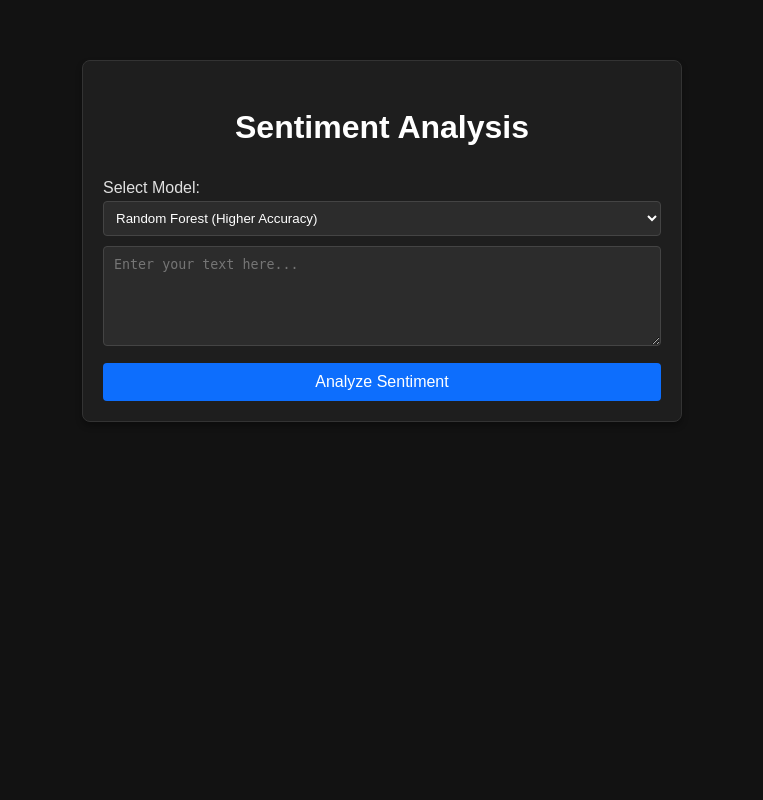
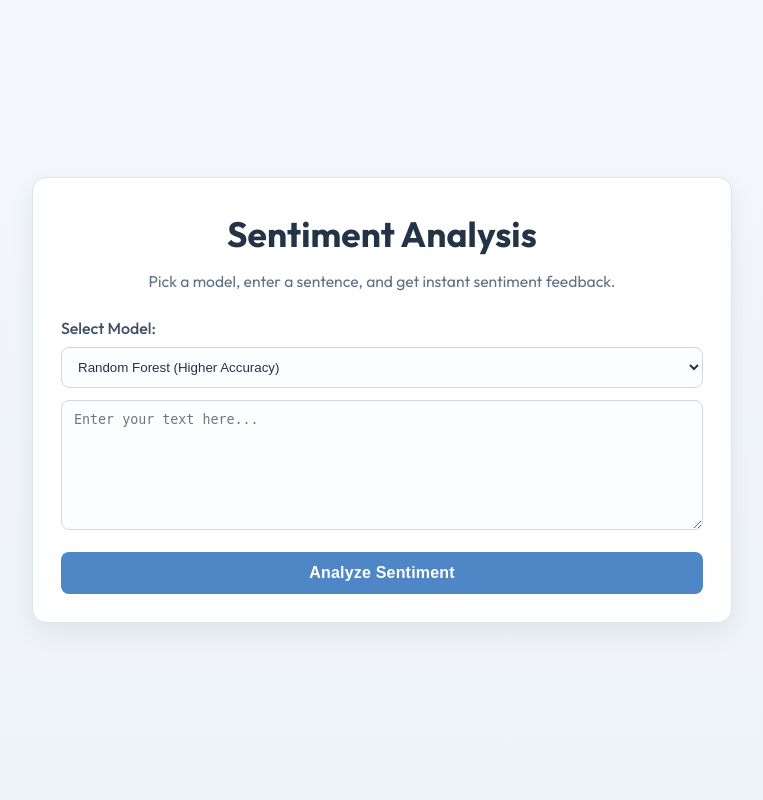
Before and after one commit to aderayendra/simple-sentiment-analysis-app, a Django app: page / in a window 1280 px wide. Shown: the whole page, without its empty margins (258-1021 px from the left). Run offline with Django 5.2, Linux system fonts and the light colour scheme; parts of the project's set-up code (start-up, migrations or seed data) failed here and were passed over.

Commit message:
new index

```diff
--- a/sentiment/templates/sentiment/index.html
+++ b/sentiment/templates/sentiment/index.html
@@ -2,92 +2,151 @@
 <html>
 <head>
     <title>Sentiment Analysis App</title>
+    <link rel="preconnect" href="https://fonts.googleapis.com">
+    <link rel="preconnect" href="https://fonts.gstatic.com" crossorigin>
+    <link href="https://fonts.googleapis.com/css2?family=Outfit:wght@400;500;700;800&display=swap" rel="stylesheet">
     <style>
+        :root {
+            --bg: #eef3f8;
+            --card: #ffffff;
+            --card-border: #dbe5ef;
+            --text: #243447;
+            --muted: #5f7184;
+            --accent: #4f86c6;
+            --accent-hover: #3e74b4;
+        }
+
+        * {
+            box-sizing: border-box;
+        }
+
         body {
-            font-family: Arial, sans-serif;
-            max-width: 600px;
-            margin: 40px auto;
-            padding: 20px;
+            font-family: 'Outfit', sans-serif;
+            min-height: 100vh;
+            margin: 0;
+            padding: 24px;
             line-height: 1.6;
-            background-color: #121212;
-            color: #e0e0e0;
+            color: var(--text);
+            display: grid;
+            place-items: center;
+            background: linear-gradient(180deg, #f4f7fb 0%, var(--bg) 100%);
         }
 
         .container {
-            border: 1px solid #333;
-            background-color: #1e1e1e;
-            padding: 20px;
-            border-radius: 8px;
-            box-shadow: 0 4px 6px rgba(0, 0, 0, 0.3);
+            width: min(700px, 100%);
+            border: 1px solid var(--card-border);
+            background: var(--card);
+            padding: 28px;
+            border-radius: 14px;
+            box-shadow: 0 10px 24px rgba(34, 52, 72, 0.08);
         }
 
         h1 {
-            color: #ffffff;
+            color: var(--text);
             text-align: center;
+            margin: 0 0 6px;
+            font-size: clamp(1.7rem, 3vw, 2.2rem);
+            letter-spacing: 0.1px;
+        }
+
+        .subtitle {
+            margin: 0 0 22px;
+            text-align: center;
+            color: var(--muted);
+            font-size: 0.98rem;
+        }
+
+        label {
+            display: block;
+            margin-bottom: 6px;
+            font-weight: 500;
+            color: #3d4f63;
+        }
+
+        textarea,
+        select {
+            width: 100%;
+            padding: 11px 12px;
+            background: #fbfdff;
+            color: var(--text);
+            border: 1px solid #cfd9e4;
+            border-radius: 8px;
+            transition: border-color 0.2s ease, box-shadow 0.2s ease, transform 0.2s ease;
         }
 
         textarea {
-            width: 100%;
-            height: 100px;
-            padding: 10px;
-            margin-bottom: 10px;
-            background-color: #2c2c2c;
-            color: #ffffff;
-            border: 1px solid #444;
-            border-radius: 4px;
-            box-sizing: border-box;
+            min-height: 130px;
+            margin-bottom: 14px;
+            resize: vertical;
         }
 
-        select {
-            background-color: #2c2c2c;
-            color: #ffffff;
+        textarea:focus,
+        select:focus {
+            outline: none;
+            border-color: var(--accent);
+            box-shadow: 0 0 0 3px rgba(79, 134, 198, 0.16);
         }
 
         button {
-            background-color: #0d6efd;
+            background: var(--accent);
             color: white;
-            padding: 10px 20px;
+            padding: 12px 20px;
             border: none;
-            border-radius: 4px;
+            border-radius: 8px;
             cursor: pointer;
             width: 100%;
-            font-size: 16px;
+            font-size: 1rem;
+            font-weight: 600;
+            letter-spacing: 0.2px;
+            transition: background-color 0.2s ease, box-shadow 0.2s ease;
         }
 
         button:hover {
-            background-color: #0b5ed7;
+            background: var(--accent-hover);
+            box-shadow: 0 6px 16px rgba(79, 134, 198, 0.2);
         }
 
         .result {
             margin-top: 20px;
             padding: 15px;
-            border-radius: 4px;
+            border-radius: 10px;
             text-align: center;
             font-weight: bold;
         }
 
         .positive {
-            background-color: #1e3a1e;
-            color: #d4edda;
-            border: 1px solid #2d5a2d;
+            background: #edf8f1;
+            color: #2f6b49;
+            border: 1px solid #cde9d7;
         }
 
         .negative {
-            background-color: #3a1e1e;
-            color: #f8d7da;
-            border: 1px solid #5a2d2d;
+            background: #fbeff0;
+            color: #8a3e44;
+            border: 1px solid #f2d0d3;
+        }
+
+        @media (max-width: 640px) {
+            body {
+                padding: 14px;
+            }
+
+            .container {
+                padding: 20px;
+                border-radius: 12px;
+            }
         }
     </style>
 </head>
 <body>
 <div class="container">
     <h1>Sentiment Analysis</h1>
+    <p class="subtitle">Pick a model, enter a sentence, and get instant sentiment feedback.</p>
     <form id="sentimentForm" method="post">
         {% csrf_token %}
-        <div style="margin-bottom: 10px;">
+        <div style="margin-bottom: 12px;">
             <label for="modelSelect">Select Model:</label>
-            <select id="modelSelect" name="model_type"
-                    style="width: 100%; padding: 8px; border-radius: 4px; border: 1px solid #444;">
+            <select id="modelSelect" name="model_type">
                 <option value="dt">Decision Tree</option>
                 <option value="rf" selected>Random Forest (Higher Accuracy)</option>
             </select>
@@ -98,7 +157,7 @@
 
     <div id="resultContainer" class="result" style="display: none;">
         Sentiment: <span id="sentimentValue"></span><br>
-        <small style="font-weight: normal; color: #aaa;">Model used: <span id="modelUsed"></span></small>
+        <small style="font-weight: normal; color: #5f7184;">Model used: <span id="modelUsed"></span></small>
     </div>
 </div>
 
```
